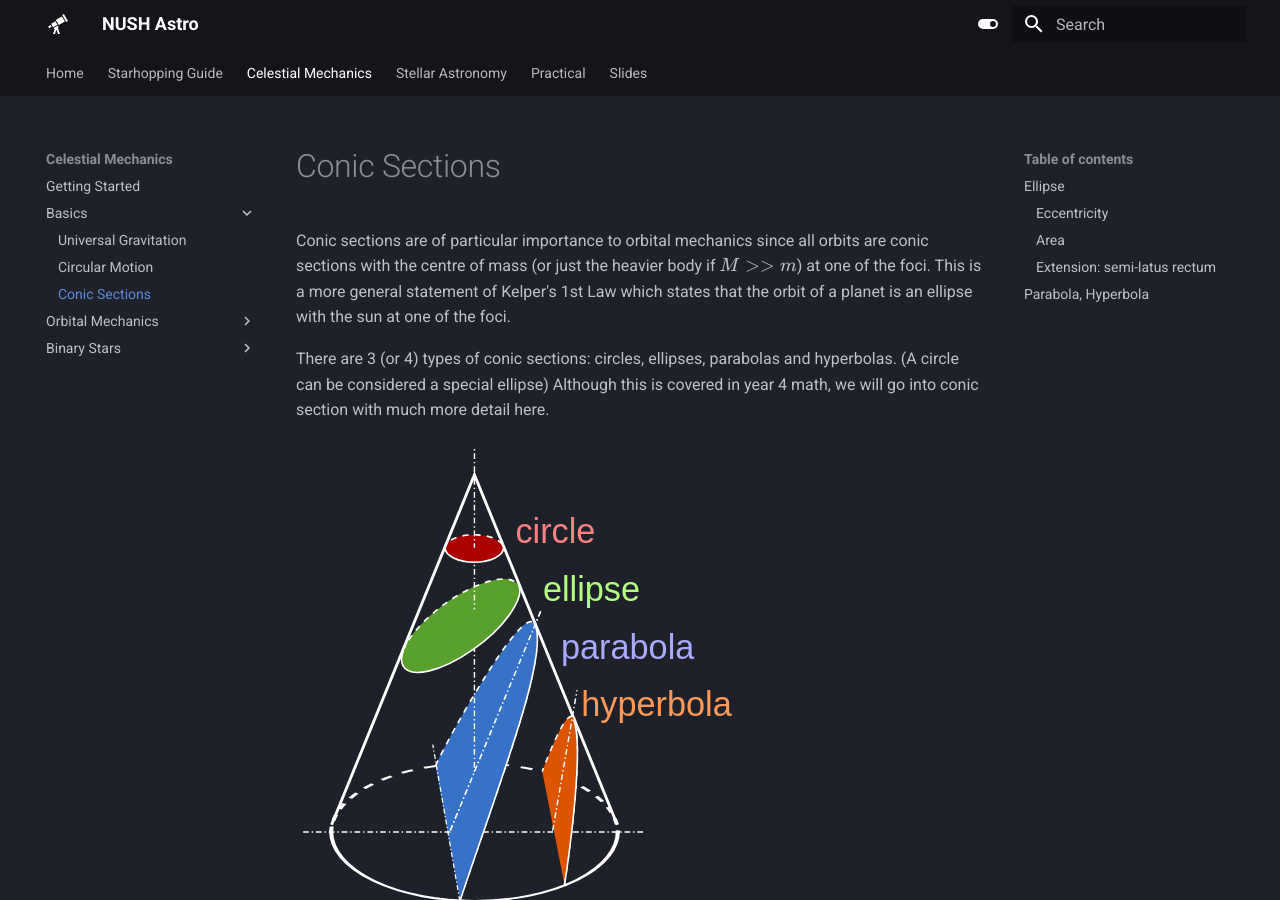
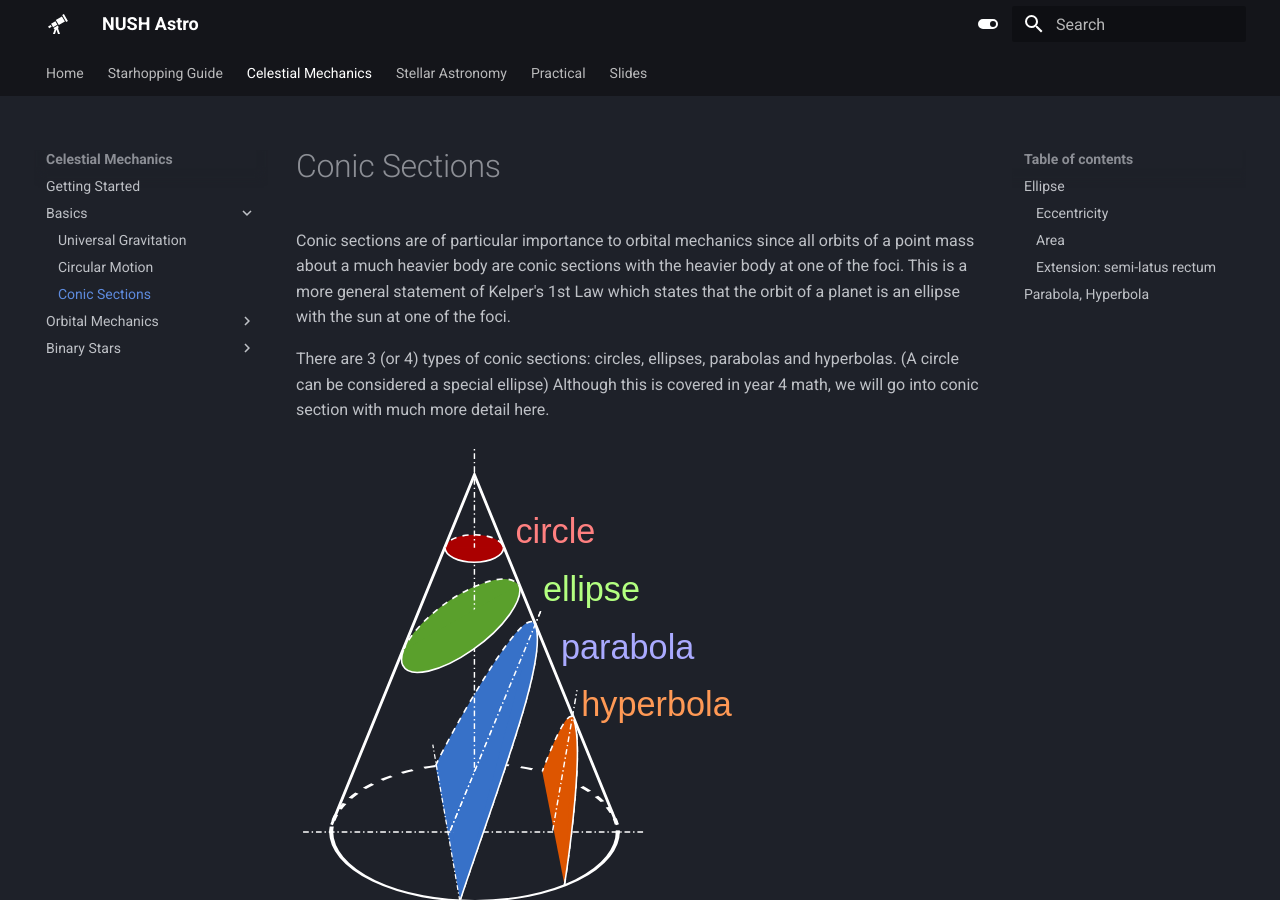
Before and after one commit to nushastro/website, an MkDocs documentation site: the page built from docs/orbital/basics/conic_sections.md, in a window 1280 px wide and 900 px high. Built offline with MkDocs 1.6.1 and Material for MkDocs 9.7.7, drawn with Linux system fonts in a browser that asks for light colours.

Commit message:
Some adjustments

```diff
--- a/docs/orbital/basics/conic_sections.md
+++ b/docs/orbital/basics/conic_sections.md
@@ -1,7 +1,7 @@
 # Conic Sections
 
-Conic sections are of particular importance to orbital mechanics since all orbits are conic sections with the
-centre of mass (or just the heavier body if $M >> m$) at one of the foci. This is a more general statement of
+Conic sections are of particular importance to orbital mechanics since all orbits of a point mass about a much heavier body
+are conic sections with the heavier body at one of the foci. This is a more general statement of
 Kelper's 1st Law which states that the orbit of a planet is an ellipse with the sun at one of the foci.
 
 There are 3 (or 4) types of conic sections: circles, ellipses, parabolas and hyperbolas. (A circle can be considered a special ellipse)
```
